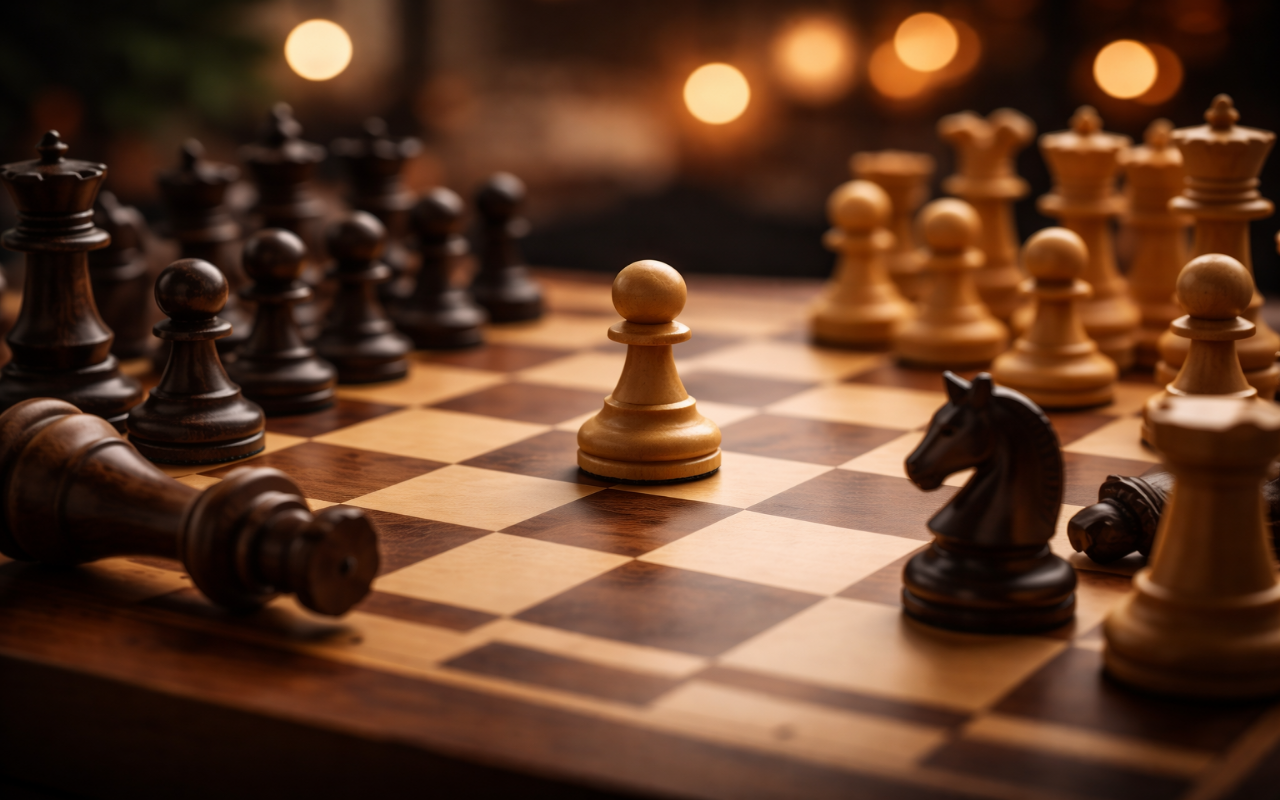
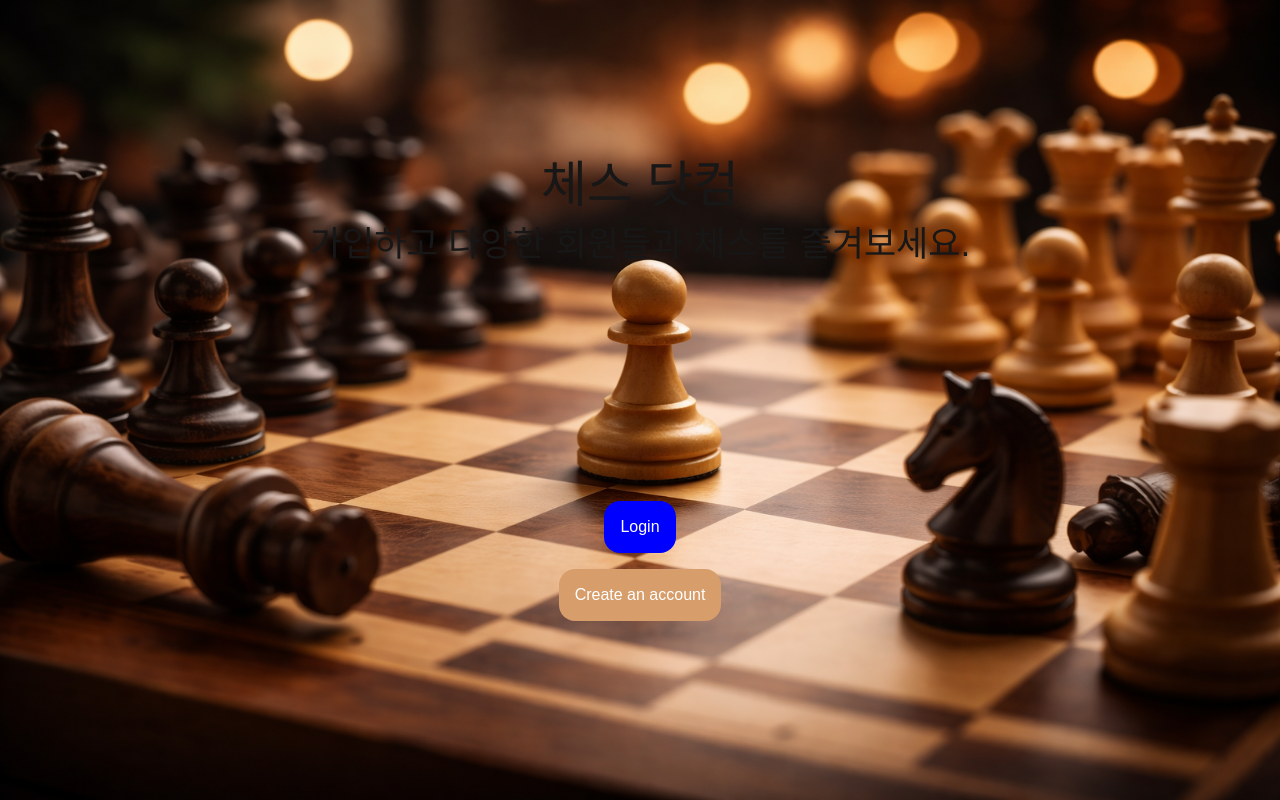
Before and after one commit to LMJ0900/chess, a Next.js app: page / in a window 1280 px wide. Built offline with nearby package versions, Linux system fonts and the light colour scheme.

Commit message:
[Feature] startSection

```diff
--- a/src/app/(main)/_component/startSection/StartSection.module.css
+++ b/src/app/(main)/_component/startSection/StartSection.module.css
@@ -3,8 +3,43 @@
     height: 100vh;
 }
 
+.contain{
+    display: flex;
+    flex-direction: column;
+    align-items: center;
+    gap: 30vh;
+    padding-top: 20vh;
+}
+
+.textBox{
+    display: flex;
+    flex-direction: column;
+    align-items: center;
+    gap: 16px;
+}
+
+.btnBox{
+    display: flex;
+    flex-direction: column;
+    align-items: center;
+    gap: 16px;
+}
+
 .background{
     position: absolute;
+    z-index: -999;
     width: 100vw;
     height: 100vh;
 }
+
+.title{
+    font-size: 50px;
+}
+
+.describe{
+    font-size: 35px;
+}
+
+.join{
+    background-color: #D79D6B !important;
+}
--- a/src/app/(main)/_component/startSection/StartSection.tsx
+++ b/src/app/(main)/_component/startSection/StartSection.tsx
@@ -1,6 +1,9 @@
 'use client';
 
 import Image from 'next/image';
+import { useRouter } from 'next/navigation';
+
+import ActionButton from '@/app/(main)/_component/ActionButton';
 
 import { bindClassNames } from '@/util/BindClassName';
 
@@ -11,9 +14,25 @@ const cx = bindClassNames(styles);
 type Props = {};
 
 export default function StartSection({}: Props) {
+  const router = useRouter();
+
+  const handleLogin = () => {
+    router.push('/auth/login');
+  };
+
   return (
     <div className={cx('root')}>
       <Image className={cx('background')} src="/images/startBack.png" width={2000} height={2000} alt="배경이미지" />
+      <div className={cx('contain')}>
+        <div className={cx('textBox')}>
+          <div className={cx('title')}>체스 닷컴</div>
+          <div className={cx('describe')}>가입하고 다양한 회원들과 체스를 즐겨보세요.</div>
+        </div>
+        <div className={cx('btnBox')}>
+          <ActionButton label="Login" onClick={handleLogin} />
+          <ActionButton className={cx('join')} label="Create an account" onClick={handleLogin} />
+        </div>
+      </div>
     </div>
   );
 }
```
